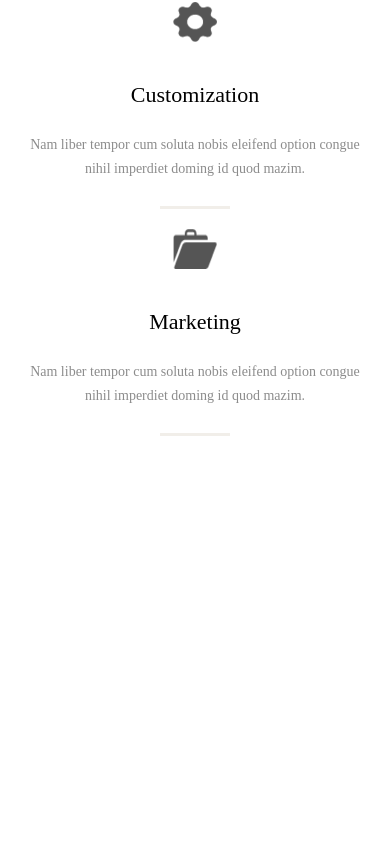
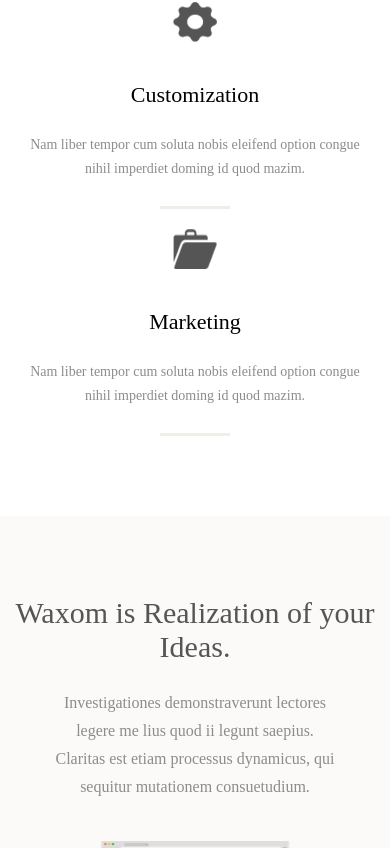
Before and after one commit to webdevmurad/waxom.io, a plain HTML site: page index.html in a window 390 px wide. Shown: the part 1152-2000 px from the top of the page. Before the commit the page ends 1668 px from the top, so only its background shows below. Drawn offline with Linux system fonts and the light colour scheme.

Commit message:
Сверстал и адаптировал блок с идеей, в дальнейшем я его постараюсь адаптировать

```diff
--- a/index.html
+++ b/index.html
@@ -110,7 +110,7 @@
 
     <main>
 
-        <div class="opportunities">
+        <section class="opportunities">
             <div class="container">
                 <div class="opportunities__wrap">
                     <div class="opportunities__blocks opportunities__blocks-one">
@@ -139,7 +139,20 @@
                     </div>
                 </div>
             </div>
-        </div>
+        </section>
+
+        <section class="idea">
+            <div class="container">
+                <div class="idea__wrap">
+                    <div class="idea__title">Waxom is Realization of your Ideas.</div>
+                    <div class="idea__text">Investigationes demonstraverunt lectores legere me lius quod ii legunt saepius. Claritas est etiam processus dynamicus,
+                    qui sequitur mutationem consuetudium.</div>
+                    <div>
+                        <img class="idea__photo-slide" src="./img/idea/slide_photo.png" alt="#">
+                    </div>
+                </div>
+            </div>
+        </section>
 
     </main>
 
--- /dev/null
+++ b/sass/_idea.sass
@@ -0,0 +1,45 @@
+.idea
+    background-color: #fbfaf8
+    text-align: center
+    &__wrap
+        padding-top: 80px
+    &__title
+        color: #555555
+        font-size: 30px
+        font-weight: 400
+    &__text
+        font-size: 16px
+        font-weight: 300
+        line-height: 28px
+        color: #8c8c8c
+        margin-top: 25px
+        margin-bottom: 40px
+        margin-right: 250px
+        margin-left: 250px
+
+@media (max-width: 1290px)
+    .idea
+        &__photo
+            &-slide
+                width: 800px
+@media (max-width: 891px)
+    .idea
+        &__photo
+            &-slide
+                width: 600px
+        &__text
+            margin-left: 100px
+            margin-right: 100px
+@media (max-width: 691px)
+    .idea
+        &__photo
+            &-slide
+                width: 400px
+        &__text
+            margin-left: 50px
+            margin-right: 50px
+@media (max-width: 400px)
+    .idea
+        &__photo
+            &-slide
+                width: 300px
--- a/sass/style.sass
+++ b/sass/style.sass
@@ -2,3 +2,4 @@
 @import 'interface'
 @import 'header'
 @import 'opportunities'
+@import 'idea'
```
Also changed, not shown: css/style.css, img/idea/slide_photo.png (added), 1 other file.
